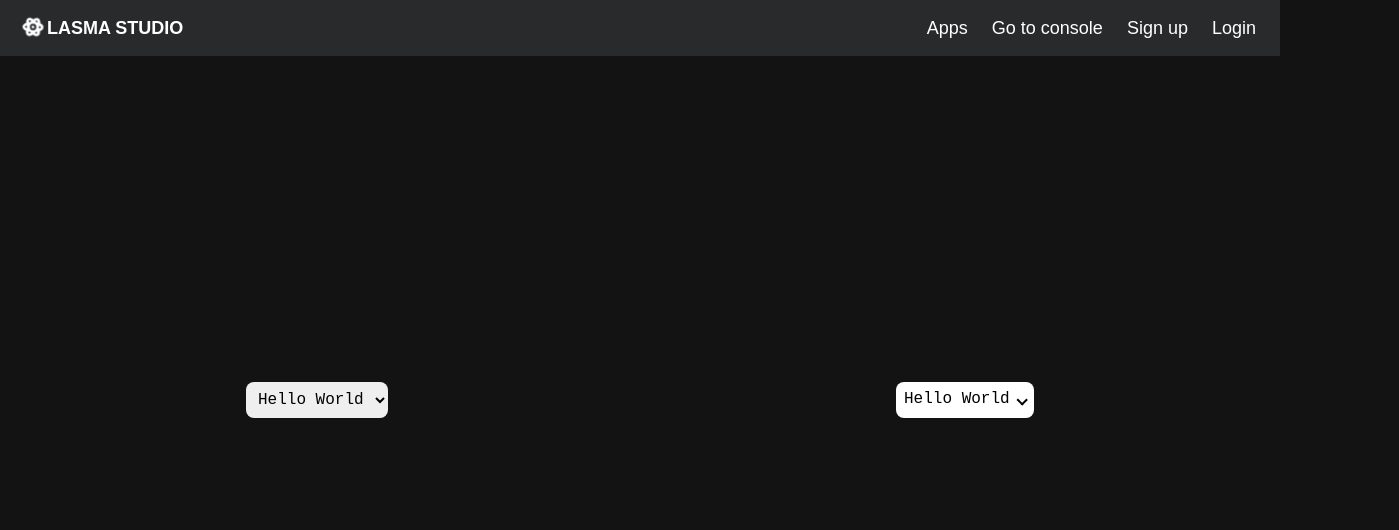
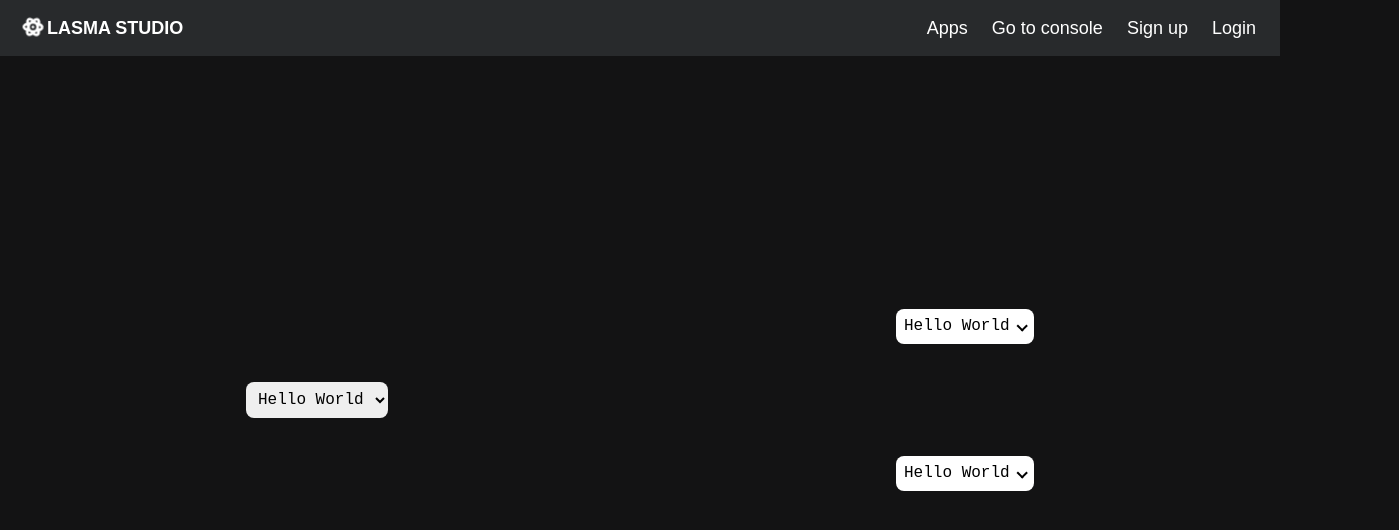
Before and after one commit to BenjaminThio/lasma-web, a Next.js app: page /components/dropdown in a window 1280 px wide. Shown: the top 530 px of the page, 1399 px wide, since content can reach past the window. Built offline with nearby package versions, Linux system fonts and the light colour scheme; no server answers; a web font is replaced by a local one.

Commit message:
Implemented horizontal alignment to dropdown component.

```diff
--- a/app/components/dropdown/dropdown.module.css
+++ b/app/components/dropdown/dropdown.module.css
@@ -1,6 +1,5 @@
 .dropdown-wrapper {
     display: flex;
-    flex-direction: column;
     align-items: center;
     position: relative;
     width: fit-content;
@@ -28,9 +27,7 @@
 }
 
 .option-wrapper {
-    width: 92%;
     display: flex;
-    flex-direction: column;
     position: absolute;
     transition: 0.2s;
     z-index: 1;
@@ -38,7 +35,7 @@
 
 .option {
     background-color: var(--background-color);
-    transform: translateY(var(--offset));
+    transform: translateY(var(--offset-y)) translateX(var(--offset-x));
     opacity: 0;
     pointer-events: none;
     transition: 0.2s;
@@ -56,7 +53,3 @@
     opacity: 1;
     pointer-events: auto;
 }
-
-.option:last-of-type {
-    border-radius: 0 0 0.3rem 0.3rem;
-}
--- a/app/components/dropdown/dropdown.tsx
+++ b/app/components/dropdown/dropdown.tsx
@@ -8,7 +8,13 @@ interface Option {
     value: number | string;
 }
 
+export enum Direction {
+    VERTICAL,
+    HORIZONTAL
+}
+
 interface DropdownProps {
+    direction?: Direction;
     className?: string;
     style?: DCSSProperties
     defaultIndex?: number;
@@ -16,7 +22,7 @@ interface DropdownProps {
     onChange?: (value: number | string) => void;
 }
 
-export default function Dropdown({options, className, style, defaultIndex = 0, onChange = () => {}}: DropdownProps) {
+export default function Dropdown({options, className, style, defaultIndex = 0, direction = Direction.VERTICAL, onChange = () => {}}: DropdownProps) {
     const dcss: DCSS = MergeDCSS(style);
     const [isDropdown, setIsDropdown] = useState<boolean>(false);
     const [index, setIndex] = useState<number>(defaultIndex);
@@ -42,10 +48,13 @@ export default function Dropdown({options, className, style, defaultIndex = 0, o
             values.current = [...optionValues, option.value];
             optionCells.push(
                 <div key={i} className={`${styles.option} ${isDropdown ? styles.extend : ''}`}  style={{
-                        ['--offset' as string]: `calc((1.2em + (${dcss.padding} * 2)) * -${i + 1})`,
+                        ['--offset-y' as string]: direction === Direction.VERTICAL ? `calc((1.2em + (${dcss.padding} * 2)) * -${i + 1})` : 0,
+                        ['--offset-x' as string]: direction === Direction.HORIZONTAL ? `calc((${GetLongestName()}ch + (${dcss.padding} * 2)) * -${i + 1})` : 0,
                         ['--background-color' as string]: i === index ? dcss.option.selected.backgroundColor : dcss.backgroundColor,
                         ['--hovered-highlight-color' as string]: dcss.option.hovered.backgroundColor,
-                        padding: dcss.padding
+                        padding: dcss.padding,
+                        width: direction === Direction.HORIZONTAL ? `${GetLongestName()}ch` : 'auto',
+                        borderRadius: i + 1 === options.length ? direction === Direction.VERTICAL ? '0 0 0.3rem 0.3rem' : '0 0.3rem 0.3rem 0' : 0
                     }}
                     onClick={() => {
                         setIndex(i);
@@ -60,10 +69,16 @@ export default function Dropdown({options, className, style, defaultIndex = 0, o
 
     return (
         <div className={className} style={dcss.whole}>
-            <div className={styles['dropdown-wrapper']} style={{lineHeight: 1.2}}>
+            <div className={styles['dropdown-wrapper']} style={{
+                lineHeight: 1.2,
+                flexDirection: direction === Direction.VERTICAL ? 'column' : 'row'
+            }}>
                 <div className={styles.select} style={{
                     backgroundColor: dcss.backgroundColor,
-                    borderRadius: dcss.borderRadius,
+                    borderTopLeftRadius: dcss.borderRadius,
+                    borderTopRightRadius: direction === Direction.VERTICAL || !isDropdown ? dcss.borderRadius : 0,
+                    borderBottomLeftRadius: dcss.borderRadius,
+                    borderBottomRightRadius: direction === Direction.VERTICAL || !isDropdown ? dcss.borderRadius : 0,
                     color: dcss.whole.color,
                     padding: dcss.padding
                 }} onClick={() => {setIsDropdown(!isDropdown);}}>
@@ -78,7 +93,10 @@ export default function Dropdown({options, className, style, defaultIndex = 0, o
                     }}/>
                 </div>
                 <div className={styles['option-wrapper']} style={{
-                    top: `calc(1.2em + (${dcss.padding} * 2))`
+                    top: direction === Direction.VERTICAL ? `calc(1.2em + (${dcss.padding} * 2))` : 'auto',
+                    left: direction === Direction.HORIZONTAL ? `calc(${GetLongestName()}ch + (${dcss.padding} * 2) + (0.2rem * 2) + 2px + 0.5rem)` : 'auto',
+                    flexDirection: direction === Direction.VERTICAL ? 'column' : 'row',
+                    width: direction === Direction.VERTICAL ? '92%' : 'auto'
                 }}>
                 {
                     RenderOptions()
--- a/app/components/dropdown/page.tsx
+++ b/app/components/dropdown/page.tsx
@@ -1,4 +1,4 @@
-import Dropdown from "./dropdown";
+import Dropdown from './dropdown';
 
 export default function DropdownPage() {
     return (
@@ -8,7 +8,8 @@ export default function DropdownPage() {
             justifyContent: 'center',
             alignItems: 'center',
             fontSize: 'large',
-            gap: '1rem'
+            gap: '1rem',
+            /*overflow: 'hidden'*/
         }}>
             <div style={{flexGrow: 1, display: 'flex', justifyContent: 'center'}}>
                 <select style={{
@@ -23,8 +24,13 @@ export default function DropdownPage() {
                     <option>3</option>
                 </select>
             </div>
-            <div style={{flexGrow: 1, display: 'flex', justifyContent: 'center'}}>
-                <Dropdown options={[
+            <div style={{flexGrow: 1, display: 'flex', flexDirection: 'column', justifyContent: 'center', alignItems: 'center', gap: '7rem'}}>
+                <Dropdown direction={0} options={[
+                    {option: 'Hello World', value: 0},
+                    {option: '2', value: 1},
+                    {option: '3', value: 2}
+                ]}/>
+                <Dropdown direction={1} options={[
                     {option: 'Hello World', value: 0},
                     {option: '2', value: 1},
                     {option: '3', value: 2}
```
